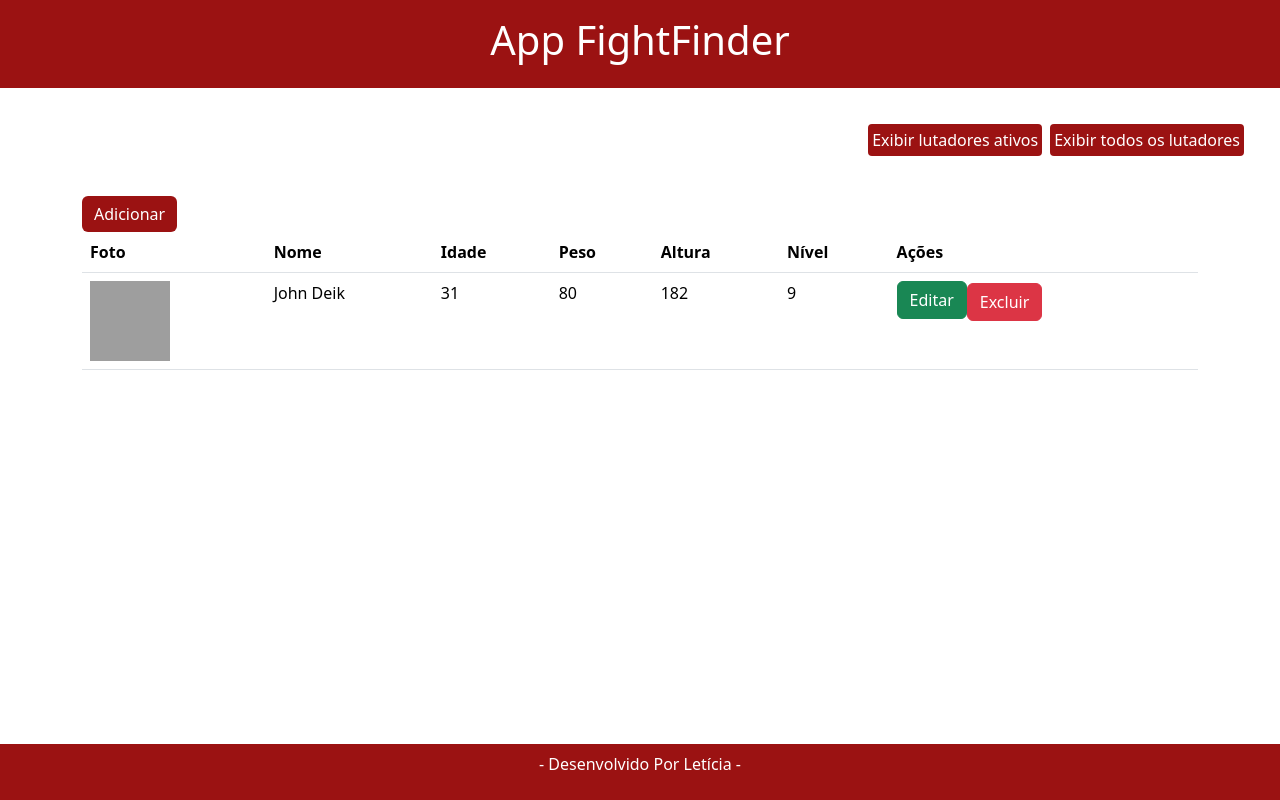
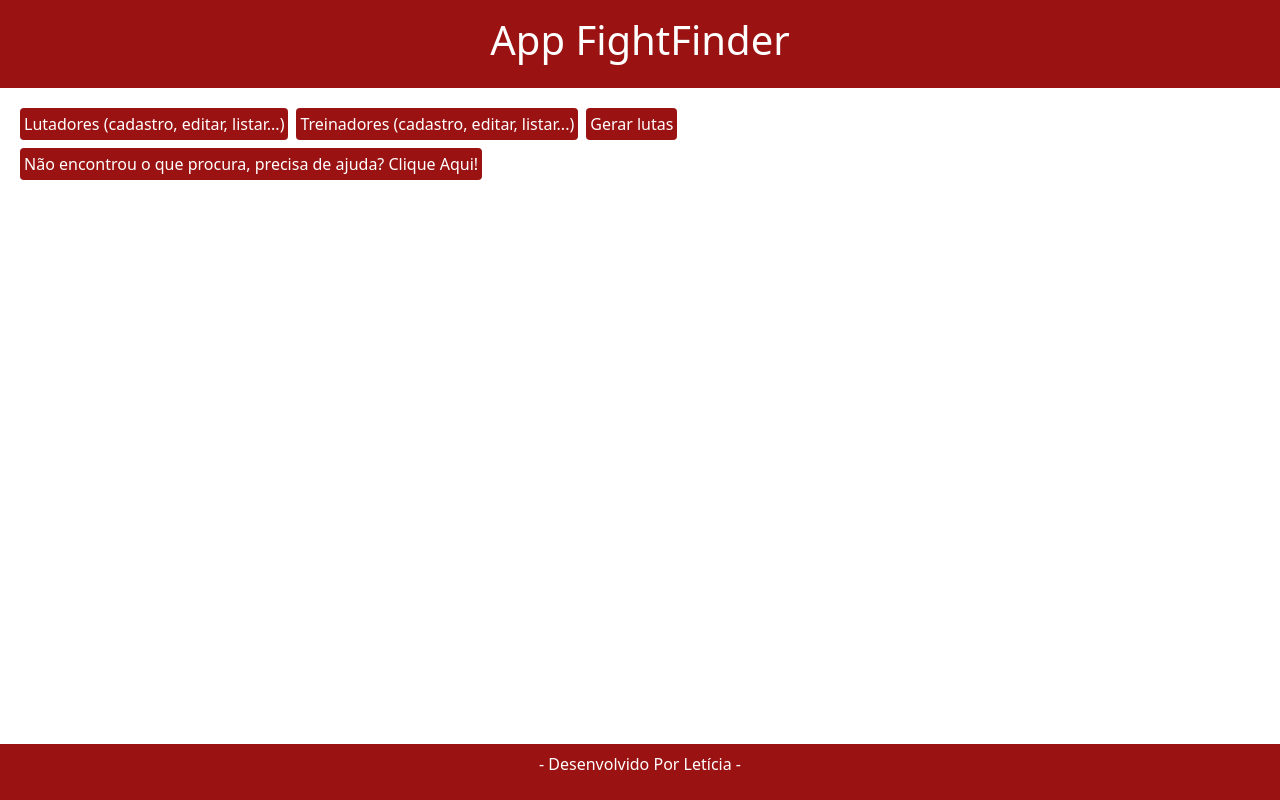
Before and after one commit to leticiazalasik/App-Fight-Finder---Projeto-TCC, an Angular app in the folder App-Fight-Finder-Projeto-TCC/: page / in a window 1280 px wide. Built offline with nearby package versions, Linux system fonts and the light colour scheme; grey boxes are pictures that could not be loaded.

Commit message:
:construction: Feat (lutador-list e app-component): Inicio de um menu inicial onde lutador só irá aparecer em tela quando selecionado especificamente.

```diff
--- a/App-Fight-Finder-Projeto-TCC/src/app/app.component.html
+++ b/App-Fight-Finder-Projeto-TCC/src/app/app.component.html
@@ -3,22 +3,44 @@
 </header>
 
 <main>
-    <section class="menu">
 
+    <section class="menu-inicial">
+        <div>
+        <button class="btn-padrao" (click)="tela('lutadores')"> Lutadores (cadastro, editar, listar...)</button>
+        <button class="btn-padrao" (click)="tela('treinadores')"> Treinadores (cadastro, editar, listar...)</button>
+        <button class="btn-padrao" (click)="tela('lutas')"> Gerar lutas </button>
+    </div>
+
+    <button class="btn-padrao" (click)="tela('ajuda')">   Não encontrou o que procura, precisa de ajuda? Clique Aqui!  </button>
+    </section>
+
+    <section *ngIf="telaAtual === 'lutadores'">
+        <section class="menu-lutadores">
+
+            <div>
+            <button class="btn-padrao" (click)="tela('listarLutadores')"> Listar lutadores</button>
+            <button class="btn-padrao" (click)="tela('adicionarLutadores')"> Adicionar lutador novo </button>
+            <button class="btn-padrao" (click)="tela('listarLutadores')"> Editar lutador, excluir, inativar </button>
+        </div>
+    </section>
+</section>
+
+    <section *ngIf="telaAtual === 'listarLutadores'">
         <div>
         <button class="btn-padrao" (click)="filtrarLutadores(true)"> Exibir lutadores ativos</button>
-        <button class="btn-padrao" (click)="exibirTodos()"> Exibir todos os lutadores</button>
+        <button class="btn-padrao" (click)="filtrarLutadores(false)"> Exibir lutadores inativos</button>
+        <button class="btn-padrao" (click)="exibirTodos()"> Exibir todos</button>
     </div>
 
-    </section>
-
-    <section>
         <app-lutador-list [listaLutadores]="listaLutadoresFiltro"
             (excluir)="onExcluir($event)"
             (editar)="onEditar($event)"
             (inserir)="onInserir($event)">
         </app-lutador-list>
-    </section>
+</section>
+
+
+
 </main>
 
 <footer>
--- a/App-Fight-Finder-Projeto-TCC/src/app/app.component.ts
+++ b/App-Fight-Finder-Projeto-TCC/src/app/app.component.ts
@@ -9,6 +9,12 @@ import { filter } from 'rxjs';
 })
 export class AppComponent {
   title = 'App-Fight-Finder-Projeto-TCC';
+
+  telaAtual!: string;
+
+    tela(nomeTela: string) {
+        this.telaAtual = nomeTela;
+    }
 
   listalutadores: Lutador[] = [
     {
--- a/App-Fight-Finder-Projeto-TCC/src/app/components/lutador-list/lutador-list.component.css
+++ b/App-Fight-Finder-Projeto-TCC/src/app/components/lutador-list/lutador-list.component.css
@@ -3,3 +3,22 @@
     color: white;
     border: none;
 }
+
+.btn-success{
+margin-right: 4px;
+margin-bottom: 3px;
+}
+
+img {
+    border-radius: 30%;
+}
+
+.table-responsive{
+    align-items: center;
+}
+
+h1{
+    color:  hsl(0, 79%, 34%);
+    text-align: center;
+    margin-bottom: 20px;
+}
--- a/App-Fight-Finder-Projeto-TCC/src/app/components/lutador-list/lutador-list.component.html
+++ b/App-Fight-Finder-Projeto-TCC/src/app/components/lutador-list/lutador-list.component.html
@@ -1,5 +1,12 @@
 <div class="container">
-    <button class="btn btn-primary" (click)="novoLutador()">Adicionar</button>
+
+  <h1>Lista de lutadores</h1>
+
+  <section class="menu-lista-lutadores">
+    <button class="botao-adicionar" (click)="novoLutador()">Adicionar</button>
+
+
+</section>
 
     <p *ngIf="listaLutadores.length==0">
       Nennhum registro encontrado.
@@ -19,14 +26,14 @@
         </thead>
         <tbody>
           <tr *ngFor="let lutador of listaLutadores">
-            <td><img src="{{ lutador.foto }}" alt="Foto do lutador" style="width: 80px; height: 80px;" ></td>
-            <td>{{ lutador.nome }}</td>
+            <td><img src="{{ lutador.foto }}" alt="Foto do lutador" style="width: 60px; height: 60px;" ></td>
+            <td>{{ lutador.nome }} </td>
             <td>{{ lutador.idade }}</td>
             <td>{{ lutador.peso }}</td>
             <td>{{ lutador.altura }}</td>
             <td>{{ lutador.nivel }}</td>
             <td>
-              <button class="btn btn-success" (click)="editarLutador(lutador)" style="margin-bottom: 3px;">Editar</button>
+              <button class="btn btn-success" (click)="editarLutador(lutador)">Editar</button>
               <button class="btn btn-danger" (click)="excluirLutador(lutador.id)">Excluir</button>
             </td>
           </tr>
--- a/App-Fight-Finder-Projeto-TCC/src/app/components/lutador-list/lutador-list.component.ts
+++ b/App-Fight-Finder-Projeto-TCC/src/app/components/lutador-list/lutador-list.component.ts
@@ -44,4 +44,6 @@ export class LutadorListComponent {
     this.inserir.emit(lutador);
     }
   }
+
+
 }
```
